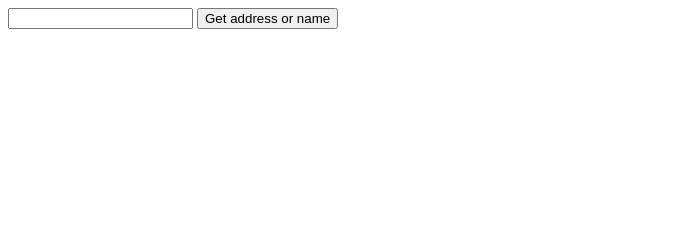
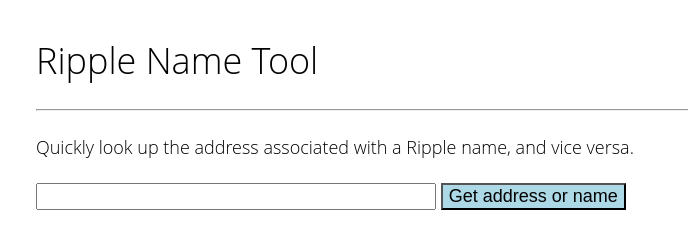
Before and after one commit to annatonger/ripple-name-tool, a website: page web/index.html in a window 1280 px wide. Shown: the whole page, without its empty margins (0-688 px from the left). Drawn offline with Linux system fonts and the light colour scheme.

Commit message:
add more stuff

```diff
--- a/server.js
+++ b/server.js
@@ -17,7 +17,7 @@
         var obj={}
         if (body.exists==true){
             obj.exists=true
-            obj.username=body.username
+            obj.username="~"+body.username
             obj.address=body.address
         }
         else {
--- a/web/css/index.css
+++ b/web/css/index.css
@@ -1,6 +1,41 @@
+body {
+
+	font-family: 'Open Sans', sans-serif;
+	font-size: 18px;
+	margin-left: 2em;
+	margin-top: 2em;
+}
+
+h1, h4 {
+	font-weight: 100;
+	font-family: 'Open Sans', sans-serif;
+}
+
 span.key {
     font-weight:bold;
+    font-family: sans-serif;
 }
 span.value {
     margin-left:1em;
 }
+
+div#inputcontainer {
+	margin-bottom: 10px;
+	font-size: 18px;
+}
+
+input#myButton:hover {
+	background-color: rgb(163, 206, 220);
+
+}
+
+input#myButton {
+	cursor: pointer;
+	background-color: lightblue;
+	font-size:18px;
+}
+
+input#name{
+	font-size:18px;
+	width:400px;
+}
--- a/web/index.html
+++ b/web/index.html
@@ -4,14 +4,19 @@
     <link href='css/index.css' rel='stylesheet' type='text/css' />
 </head>
 <body>
+    <h1>Ripple Name Tool </h1>
+    <hr>
+    <h4> Quickly look up the address associated with a Ripple name, and vice versa. </h4>
+    <div id='inputcontainer'>
     <input type=text name='myName' id='name'/>
     <input type=submit id='myButton' value = 'Get address or name'/>
+    </div>
     <div id='output'></div>
     <script>
     //ev represents the button click event in HTML
     $('#myButton').click(function(ev){
         var name=$('#name').val()
-        $('#output').html('... retrieving')
+        $('#output').html('Retrieving...')
         $.ajax({
             url:window.location.href+'submitname',
             type:"POST",
@@ -20,10 +25,13 @@
             dataType:"json",
             success: function(obj){
                 console.log(obj)
-                var os = "<div><span class='key'>exists</span><span class='value'>"+obj.exists+"</span></div>"
+                var os=''
                 if (obj.exists) {
-                    os += "<div><span class='key'>username</span><span class='value'>"+obj.username+"</span></div>"
-                    os += "<div><span class='key'>address</span><span class='value'>"+obj.address+"</span></div>"
+                    os += "<div><span class='key'>Ripple name</span><span class='value'>"+obj.username+"</span></div>"
+                    os += "<div><span class='key'>Ripple address</span><span class='value'>"+' '+obj.address+"</span></div>"
+                }
+                else {
+                    os = "Ripple name does not exist."
                 }
                 $('#output').html(os)
             }
```
